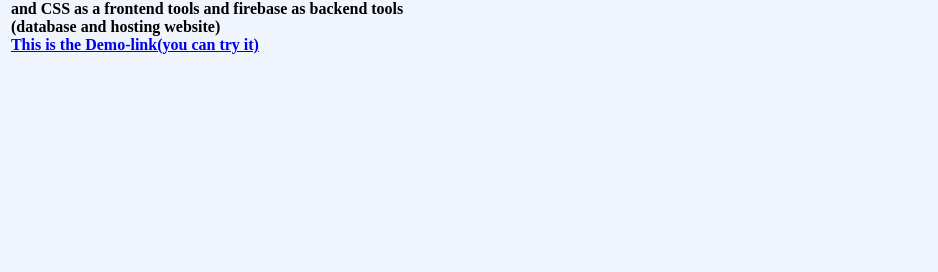
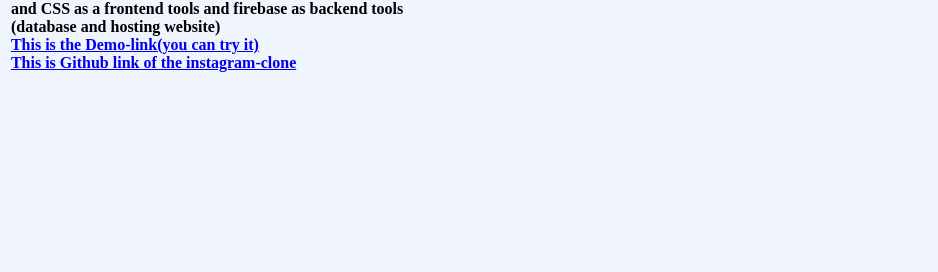
Before and after one commit to moterial/portfolio2, a plain HTML site: page project.html in a window 1280 px wide. Shown: the part 330-602 px from the top of the page, 342-1280 px from the left. Drawn offline with Linux system fonts and the light colour scheme; a web font is replaced by a local one.

Commit message:
first commit

```diff
--- a/project.html
+++ b/project.html
@@ -27,6 +27,7 @@
                     <p>This instagram clone made use of javaScript, React.js, HTML<br> and CSS as a frontend
                         tools and firebase as backend tools <br>(database and hosting website)</p>
                         <a href="https://instagram-cl-b14bc.web.app/" target="_blanket">This is the Demo-link(you can try it)</a>
+                        <a href="https://github.com/moterial/instagram-clone" target="_blanket">This is Github link of the instagram-clone</a>
                 </div>
 
             </div>
--- a/styles3.css
+++ b/styles3.css
@@ -43,8 +43,8 @@ nav ul li a:hover{
 
 .contact{
     padding-top: 5%;
-   padding-left: 50px;
-   display: block;
+    padding-left: 50px;
+    display: block;
     margin-left: auto;
     margin-right: auto;
     width: 50%;
```
